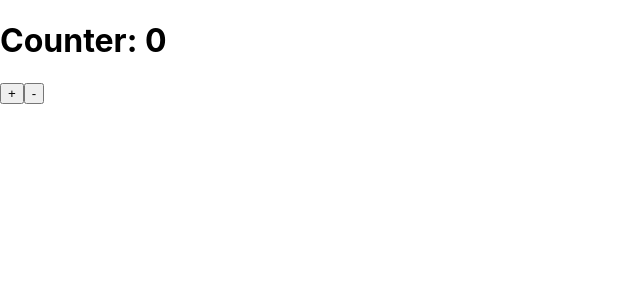
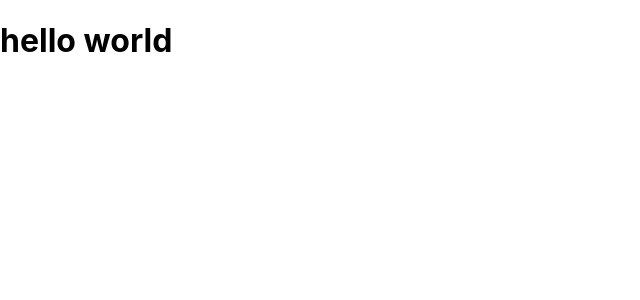
Before and after one commit to bilalahmad147/redux-template-app, a React (Create React App) app: page / in a window 1280 px wide. Shown: the top 300 px of the page, without its empty margins (0-640 px from the left). Built offline with nearby package versions, Linux system fonts and the light colour scheme.

Commit message:
start learning redux

```diff
--- a/src/App.js
+++ b/src/App.js
@@ -1,6 +1,4 @@
 import React from 'react';
-import CounterInput from './Components/CounterInput';
-import CounterOutput from './Components/CounterOutput';
 
 
 function App() {
@@ -8,8 +6,7 @@ function App() {
 
   return (
     <div>
-      <CounterOutput />
-      <CounterInput />
+      <h1>hello world</h1>
     </div>
   );
 }
--- a/src/Components/CounterInput.js
+++ /dev/null
@@ -1,17 +0,0 @@
-import React from 'react'
-import { useDispatch } from 'react-redux'
-import { decreValue, increValue } from './action'
-
-function CounterInput() {
-
-    const dispatch = useDispatch()
-
-    return (
-        <div>
-            <button onClick={()=> dispatch(increValue())}>+</button>
-            <button onClick={()=> dispatch(decreValue())}>-</button>
-        </div>
-    )
-}
-
-export default CounterInput
--- a/src/Components/CounterOutput.js
+++ /dev/null
@@ -1,15 +0,0 @@
-import React from 'react'
-import { useSelector } from 'react-redux'
-
-function CounterOutput() {
-
-    const Counter = useSelector(state => state.counter)
-
-    return (
-        <div>
-            <h1>Counter: {Counter}</h1>
-        </div>
-    )
-}
-
-export default CounterOutput
--- a/src/Components/ReducerStore.js
+++ /dev/null
@@ -1,24 +0,0 @@
-import { decrement, increment } from "./action";
-
-const initialState = {
-    counter: 0
-};
-
-const CounterReducer = (state = initialState, action) => {
-    switch (action.type) {
-        case increment:
-            return {
-                ...state,
-                counter: state.counter + 1
-            }
-        case decrement:
-            return {
-                ...state,
-                counter: state.counter - 1
-            }
-        default:
-            return state;
-    }
-}
-
-export default CounterReducer;
--- a/src/Components/action.js
+++ /dev/null
@@ -1,10 +0,0 @@
-export const increment = 'plus';
-export const decrement = 'minus';
-
-export const increValue = () => ({
-    type: increment,
-})
-
-export const decreValue = () => ({
-    type: decrement,
-})
--- a/src/Components/store.js
+++ /dev/null
@@ -1,6 +0,0 @@
-import { createStore } from 'redux';
-import CounterReducer from './ReducerStore'
-
-const store = createStore(CounterReducer);
-
-export default store;
--- a/src/index.js
+++ b/src/index.js
@@ -2,14 +2,11 @@ import React from 'react';
 import ReactDOM from 'react-dom';
 import './index.css';
 import App from './App';
-import { Provider } from 'react-redux'
-import store from './Components/store'
 
 ReactDOM.render(
 
-
-    <Provider store={store}>
-      <App />
-    </Provider>,
+  <div>
+    <App />
+  </div>,
   document.getElementById('root')
 );
```
